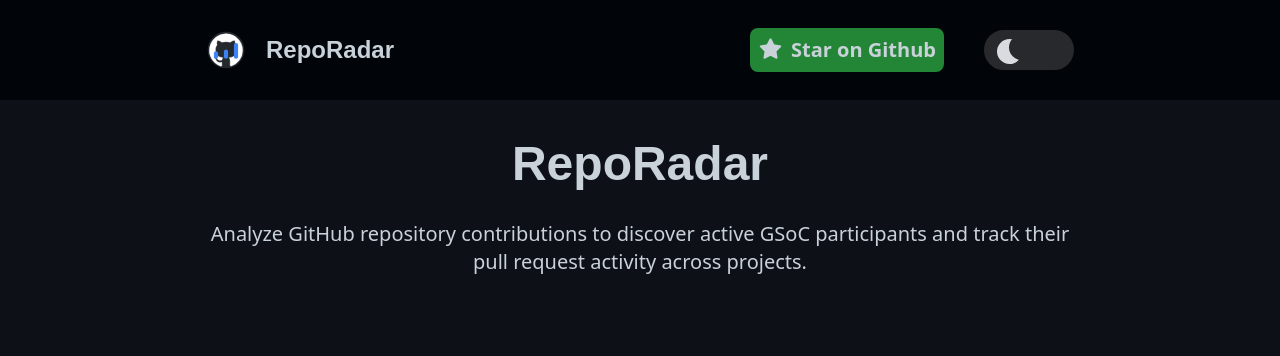
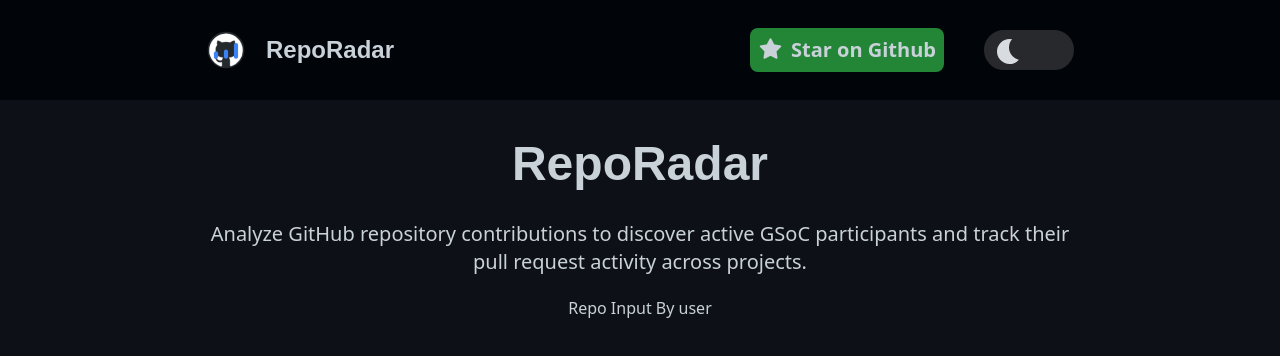
Before and after one commit to prajna7jain/GitScope, a React (Vite) app: page / in a window 1280 px wide. Shown: the top 356 px of the page. Built offline with nearby package versions, Linux system fonts and the light colour scheme.

Commit message:
Start to work on thr Repo Input style

```diff
--- /dev/null
+++ b/src/components/RepoInput.jsx
@@ -0,0 +1,7 @@
+export default function RepoInput() {
+    return (
+        <main>
+            Repo Input By user
+        </main>
+    )
+}
--- a/src/pages/Home.jsx
+++ b/src/pages/Home.jsx
@@ -1,9 +1,11 @@
 import Info from "../components/Info"
+import RepoInput from "../components/RepoInput"
 
 export default function Home() {
     return(
-        <main className="w-full h-auto flex justify-center items-center p-10">
+        <main className="w-full h-auto flex flex-col justify-center items-center gap-2 p-10">
             <Info />
+            <RepoInput />
         </main>
     )
 }
```
